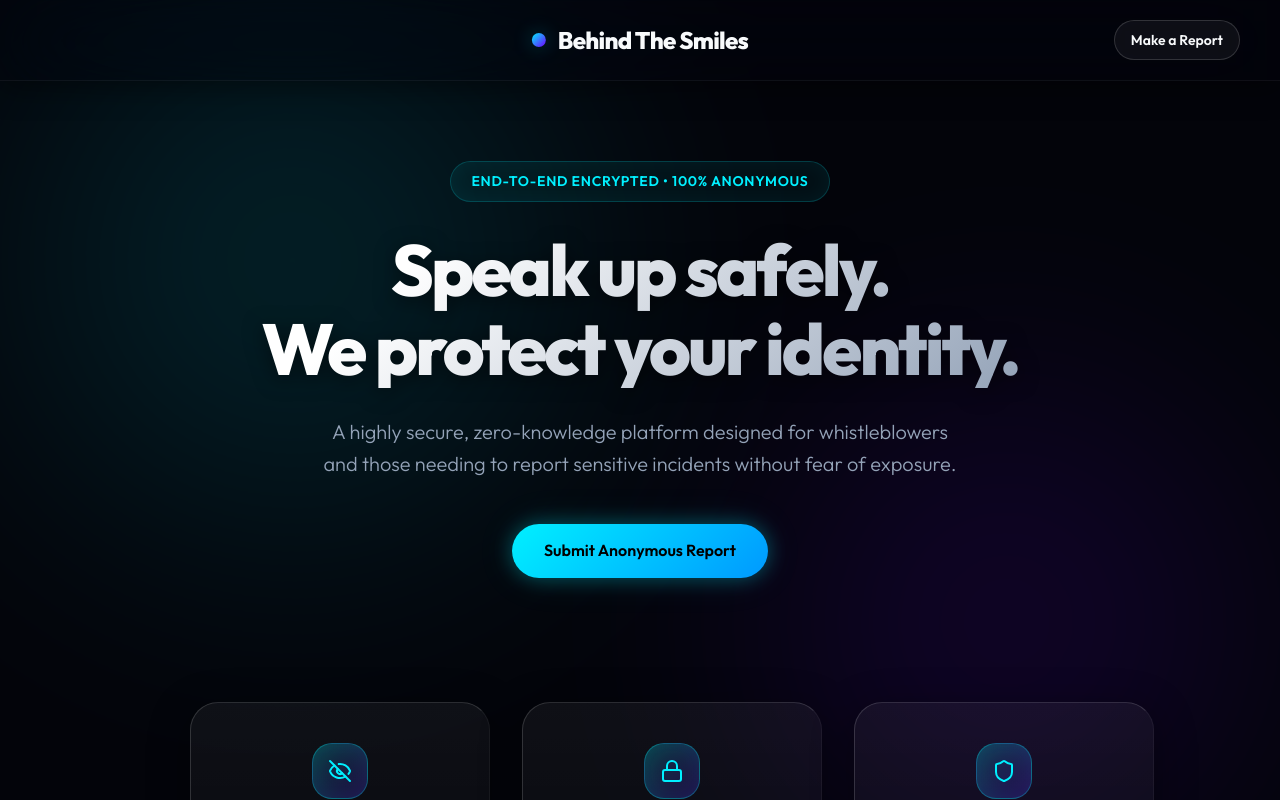
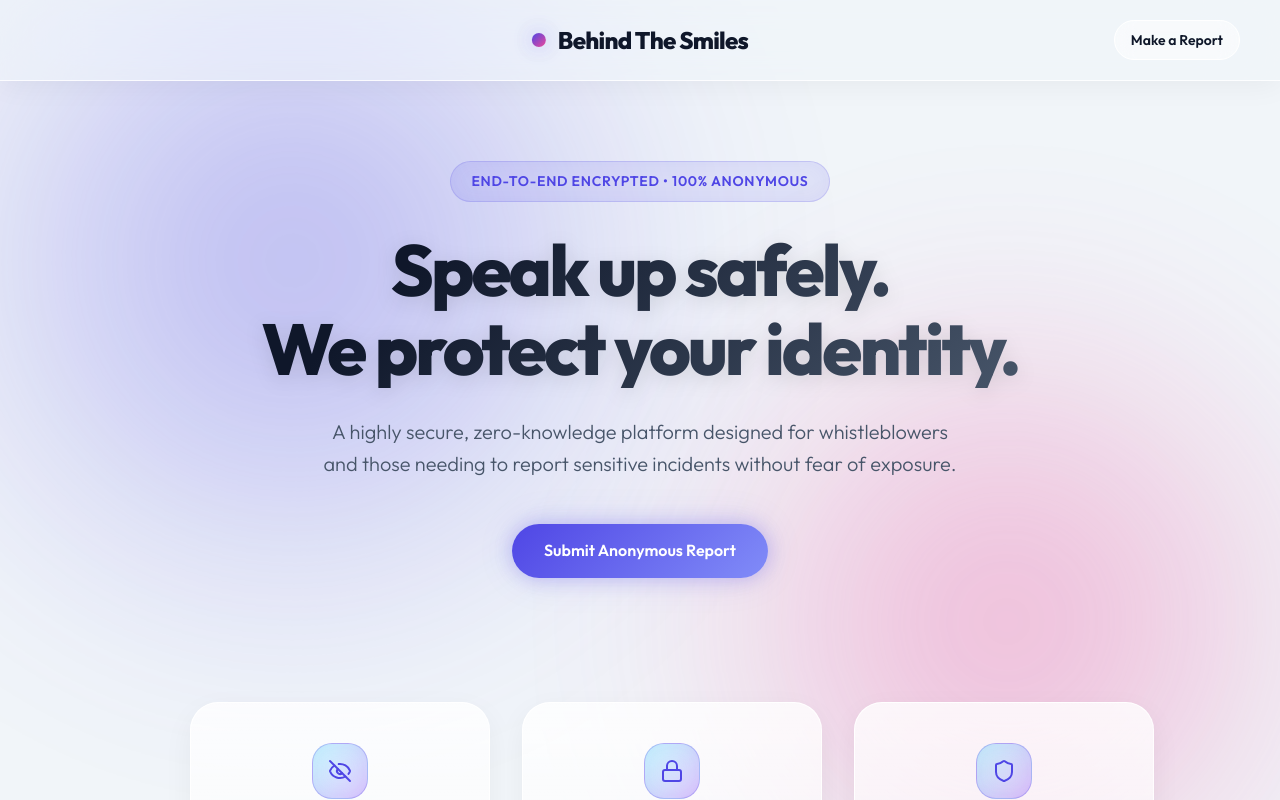
Before and after one commit to mrsreeindian/cyber-report, a Next.js app: page / in a window 1280 px wide. Shown: the top 800 px of the page. Built offline with nearby package versions, Linux system fonts and the light colour scheme.

Commit message:
Convert entire app to a friendly light-mode glassmorphism theme

```diff
--- a/src/app/admin/dashboard/page.tsx
+++ b/src/app/admin/dashboard/page.tsx
@@ -98,7 +98,7 @@ export default async function AdminDashboard({ searchParams }: { searchParams: P
         <div className="table-responsive">
           <table style={{ width: '100%', borderCollapse: 'collapse', textAlign: 'left', minWidth: '600px' }}>
           <thead>
-            <tr style={{ backgroundColor: 'rgba(0,0,0,0.2)', borderBottom: '1px solid var(--border)' }}>
+            <tr style={{ backgroundColor: 'rgba(255,255,255,0.7)', borderBottom: '1px solid var(--border)' }}>
               <th style={{ padding: '1rem 1.5rem', color: 'var(--text-secondary)', fontWeight: 500 }}>Tracking Code</th>
               <th style={{ padding: '1rem 1.5rem', color: 'var(--text-secondary)', fontWeight: 500 }}>Category</th>
               <th style={{ padding: '1rem 1.5rem', color: 'var(--text-secondary)', fontWeight: 500 }}>Status</th>
--- a/src/app/admin/dashboard/report/[id]/page.tsx
+++ b/src/app/admin/dashboard/report/[id]/page.tsx
@@ -66,7 +66,7 @@ export default async function ReportDetail({ params }: { params: Promise<{ id: s
 
         <h3 style={{ fontSize: '1.25rem', fontWeight: 600, marginBottom: '1rem' }}>Description</h3>
         <div style={{
-          background: 'rgba(0,0,0,0.2)',
+          background: 'rgba(255,255,255,0.7)',
           padding: '1.5rem',
           borderRadius: 'var(--radius-md)',
           border: '1px solid var(--border)',
@@ -88,7 +88,7 @@ export default async function ReportDetail({ params }: { params: Promise<{ id: s
                 borderRadius: 'var(--radius-md)',
                 overflow: 'hidden',
                 border: '1px solid var(--border)',
-                background: 'rgba(0,0,0,0.3)',
+                background: 'rgba(255,255,255,0.7)',
                 padding: '0.5rem'
               }}>
                 <a href={attachment.blobUrl} target="_blank" rel="noreferrer" style={{ display: 'block' }}>
--- a/src/app/globals.css
+++ b/src/app/globals.css
@@ -1,21 +1,21 @@
 @import url('https://fonts.googleapis.com/css2?family=Outfit:wght@300;400;500;600;700;800&display=swap');
 
 :root {
-  /* Dynamic Cyber/Glassmorphism Palette */
-  --primary: #00f0ff; /* Neon Cyan */
-  --primary-hover: #00c3ff;
-  --secondary: #7000ff; /* Deep Neon Purple */
-  --accent: #ff0055; /* Neon Pink */
+  /* Dynamic Cyber/Glassmorphism Palette -> Friendly Light Mode */
+  --primary: #4f46e5; /* Friendly Indigo */
+  --primary-hover: #4338ca;
+  --secondary: #ec4899; /* Soft Pink */
+  --accent: #f59e0b; /* Warm Amber */
 
-  --background: #03040a; /* Pitch black with slight blue tint */
-  --surface: rgba(255, 255, 255, 0.03); /* Liquid glass base */
-  --surface-hover: rgba(255, 255, 255, 0.08);
-  --glass-border: rgba(255, 255, 255, 0.05);
-  --glass-highlight: rgba(255, 255, 255, 0.15);
-  --glass-shadow: 0 10px 40px rgba(0, 0, 0, 0.4);
+  --background: #f1f5f9; /* Soft, airy gray-blue */
+  --surface: rgba(255, 255, 255, 0.6); /* Translucent white glass */
+  --surface-hover: rgba(255, 255, 255, 0.85);
+  --glass-border: rgba(255, 255, 255, 0.8);
+  --glass-highlight: rgba(255, 255, 255, 1);
+  --glass-shadow: 0 10px 30px rgba(0, 0, 0, 0.05);
 
-  --text-primary: #f8fafc;
-  --text-secondary: #94a3b8;
+  --text-primary: #0f172a; /* Deep slate */
+  --text-secondary: #475569; /* Muted slate */
 
   --success: #10b981;
   --warning: #f59e0b;
@@ -27,8 +27,8 @@
   --radius-xl: 1.75rem;
   --radius-full: 9999px;
 
-  --shadow-glow-primary: 0 0 20px rgba(0, 240, 255, 0.3), 0 0 40px rgba(0, 240, 255, 0.1);
-  --shadow-glow-secondary: 0 0 20px rgba(112, 0, 255, 0.3);
+  --shadow-glow-primary: 0 0 20px rgba(79, 70, 229, 0.3), 0 0 40px rgba(79, 70, 229, 0.1);
+  --shadow-glow-secondary: 0 0 20px rgba(236, 72, 153, 0.3);
 }
 
 * {
@@ -59,7 +59,7 @@ body::before, body::after {
   filter: blur(100px);
   z-index: -1;
   animation: float 20s infinite alternate ease-in-out;
-  opacity: 0.15;
+  opacity: 0.4; /* Slightly more opaque for light mode */
 }
 
 body::before {
@@ -106,14 +106,14 @@ a {
   display: flex;
   align-items: center;
   justify-content: flex-end;
-  background: rgba(3, 4, 10, 0.4);
+  background: rgba(241, 245, 249, 0.6);
   backdrop-filter: blur(40px) saturate(150%);
   -webkit-backdrop-filter: blur(40px) saturate(150%);
   border-bottom: 1px solid var(--glass-border);
   position: sticky;
   top: 0;
   z-index: 100;
-  box-shadow: 0 4px 30px rgba(0, 0, 0, 0.5);
+  box-shadow: 0 4px 30px rgba(0, 0, 0, 0.05);
 }
 
 .logo {
@@ -156,7 +156,7 @@ a {
 }
 
 .hero-badge {
-  background: rgba(0, 240, 255, 0.05);
+  background: rgba(79, 70, 229, 0.1);
   color: var(--primary);
   padding: 0.5rem 1.25rem;
   border-radius: var(--radius-full);
@@ -165,8 +165,8 @@ a {
   letter-spacing: 0.05em;
   text-transform: uppercase;
   display: inline-block;
-  border: 1px solid rgba(0, 240, 255, 0.2);
-  box-shadow: inset 0 0 20px rgba(0, 240, 255, 0.05);
+  border: 1px solid rgba(79, 70, 229, 0.2);
+  box-shadow: inset 0 0 20px rgba(79, 70, 229, 0.05);
   backdrop-filter: blur(4px);
 }
 
@@ -175,10 +175,10 @@ a {
   font-weight: 800;
   line-height: 1.1;
   letter-spacing: -0.04em;
-  background: linear-gradient(135deg, #ffffff 20%, var(--text-secondary) 100%);
+  background: linear-gradient(135deg, #0f172a 20%, #475569 100%);
   -webkit-background-clip: text;
   -webkit-text-fill-color: transparent;
-  filter: drop-shadow(0 4px 10px rgba(0,0,0,0.5));
+  filter: drop-shadow(0 4px 10px rgba(0,0,0,0.1));
 }
 
 .hero-subtitle {
@@ -217,19 +217,19 @@ a {
 }
 
 .btn-primary {
-  background: linear-gradient(135deg, var(--primary), #0099ff);
-  color: #000000;
+  background: linear-gradient(135deg, var(--primary), #818cf8);
+  color: #ffffff;
   box-shadow: var(--shadow-glow-primary);
 }
 
 .btn-primary:hover {
   transform: translateY(-3px) scale(1.02);
-  box-shadow: 0 0 30px rgba(0, 240, 255, 0.6);
+  box-shadow: 0 0 30px rgba(79, 70, 229, 0.4);
 }
 .btn-primary:hover::after { opacity: 1; }
 
 .btn-secondary {
-  background: rgba(255, 255, 255, 0.05);
+  background: rgba(255, 255, 255, 0.5);
   color: var(--text-primary);
   border: 1px solid var(--glass-highlight);
   backdrop-filter: blur(10px);
@@ -258,7 +258,7 @@ a {
 
 .card:hover, .glass-panel:hover {
   transform: translateY(-5px);
-  box-shadow: 0 15px 50px rgba(0, 0, 0, 0.6);
+  box-shadow: 0 15px 40px rgba(0, 0, 0, 0.08);
 }
 
 .card::after, .glass-panel::after {
@@ -300,8 +300,8 @@ a {
 
 .form-input, .form-textarea, .form-select {
   width: 100%;
-  background: rgba(0, 0, 0, 0.4);
-  border: 1px solid rgba(255, 255, 255, 0.1);
+  background: rgba(255, 255, 255, 0.7);
+  border: 1px solid rgba(0, 0, 0, 0.1);
   border-radius: var(--radius-md);
   padding: 1rem 1.25rem;
   color: var(--text-primary);
@@ -311,7 +311,7 @@ a {
 }
 
 .form-input::placeholder, .form-textarea::placeholder {
-  color: rgba(255,255,255,0.3);
+  color: rgba(15, 23, 42, 0.4);
 }
 
 .form-textarea {
@@ -322,8 +322,8 @@ a {
 .form-input:focus, .form-textarea:focus, .form-select:focus {
   outline: none;
   border-color: var(--primary);
-  background: rgba(0, 0, 0, 0.6);
-  box-shadow: 0 0 0 3px rgba(0, 240, 255, 0.15), inset 0 0 10px rgba(0, 240, 255, 0.05);
+  background: rgba(255, 255, 255, 0.9);
+  box-shadow: 0 0 0 3px rgba(79, 70, 229, 0.15), inset 0 0 10px rgba(79, 70, 229, 0.05);
 }
 
 /* Features Grid */
@@ -339,7 +339,7 @@ a {
 
 .feature-card {
   padding: 2.5rem;
-  background: linear-gradient(180deg, rgba(255, 255, 255, 0.05) 0%, rgba(255, 255, 255, 0.01) 100%);
+  background: linear-gradient(180deg, rgba(255, 255, 255, 0.8) 0%, rgba(255, 255, 255, 0.4) 100%);
   backdrop-filter: blur(40px) saturate(150%);
   -webkit-backdrop-filter: blur(40px) saturate(150%);
   border: 1px solid var(--glass-border);
@@ -360,7 +360,7 @@ a {
   content: '';
   position: absolute;
   top: 0; left: 0; right: 0; bottom: 0;
-  background: linear-gradient(90deg, transparent, rgba(255,255,255,0.1), transparent);
+  background: linear-gradient(90deg, transparent, rgba(255,255,255,0.5), transparent);
   transform: translateX(-150%) skewX(-45deg);
   z-index: 1;
   pointer-events: none;
@@ -377,8 +377,8 @@ a {
 
 .feature-card:hover {
   transform: translateY(-12px) scale(1.02);
-  border-color: rgba(0, 240, 255, 0.3);
-  box-shadow: 0 30px 60px rgba(0, 0, 0, 0.6), var(--shadow-glow-primary);
+  border-color: rgba(79, 70, 229, 0.3);
+  box-shadow: 0 20px 40px rgba(0, 0, 0, 0.08), var(--shadow-glow-primary);
 }
 
 .feature-card:hover::before {
@@ -399,8 +399,8 @@ a {
   align-items: center;
   justify-content: center;
   margin: 0 auto 1.5rem auto;
-  border: 1px solid rgba(0, 240, 255, 0.3);
-  box-shadow: inset 0 0 20px rgba(0, 240, 255, 0.1);
+  border: 1px solid rgba(79, 70, 229, 0.3);
+  box-shadow: inset 0 0 20px rgba(79, 70, 229, 0.1);
 }
 
 .feature-title {
@@ -432,8 +432,8 @@ a {
 }
 
 .tracking-code-box {
-  background: rgba(0, 0, 0, 0.5);
-  border: 1px solid rgba(0, 240, 255, 0.3);
+  background: rgba(255, 255, 255, 0.8);
+  border: 1px solid rgba(79, 70, 229, 0.3);
   padding: 1.75rem;
   border-radius: var(--radius-lg);
   font-family: monospace;
@@ -443,7 +443,7 @@ a {
   text-align: center;
   margin: 2rem 0;
   letter-spacing: 0.15em;
-  box-shadow: inset 0 0 20px rgba(0, 240, 255, 0.05);
+  box-shadow: inset 0 0 20px rgba(79, 70, 229, 0.05);
 }
 
 /* Table and Dashboard Styling */
@@ -461,7 +461,7 @@ a {
   justify-content: space-between;
   align-items: center;
   gap: 1.5rem;
-  background: rgba(0,0,0,0.2);
+  background: rgba(255,255,255,0.4);
 }
 
 .table-responsive {
@@ -483,17 +483,17 @@ th {
   font-size: 0.8rem;
   letter-spacing: 0.05em;
   border-bottom: 1px solid var(--glass-border);
-  background: rgba(0,0,0,0.3);
+  background: rgba(255,255,255,0.6);
 }
 
 td {
   padding: 1.25rem 2rem;
-  border-bottom: 1px solid rgba(255,255,255,0.03);
+  border-bottom: 1px solid rgba(0,0,0,0.05);
   font-weight: 500;
 }
 
 tr:hover td {
-  background: rgba(255,255,255,0.02);
+  background: rgba(255,255,255,0.8);
 }
 
 /* Animations */
```
